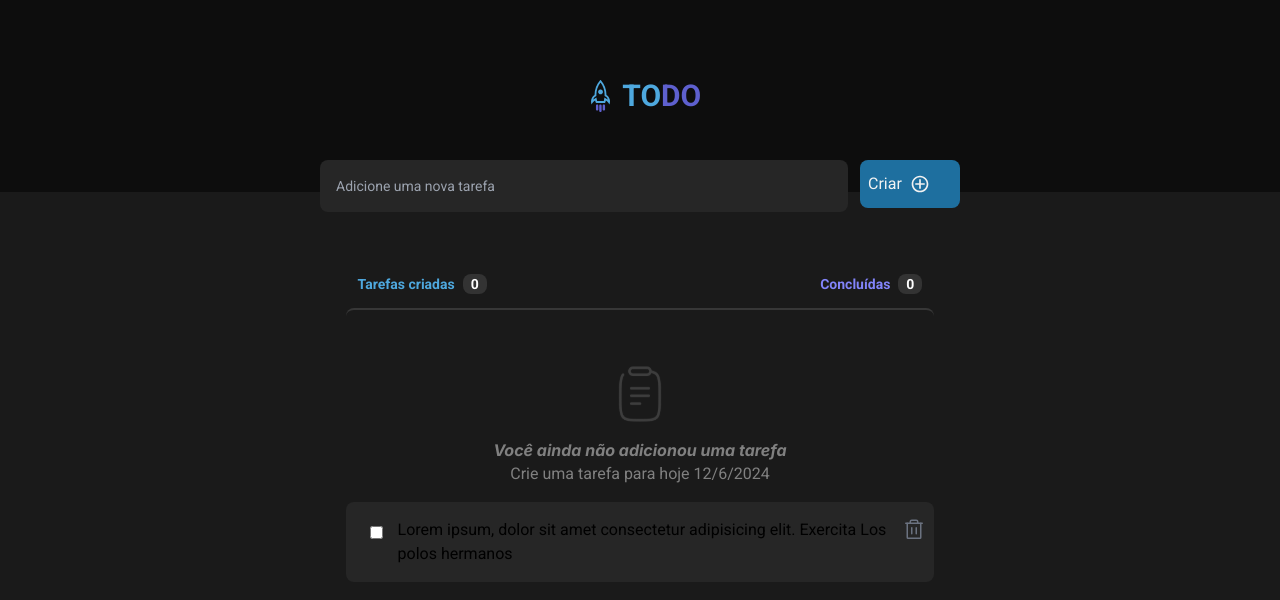
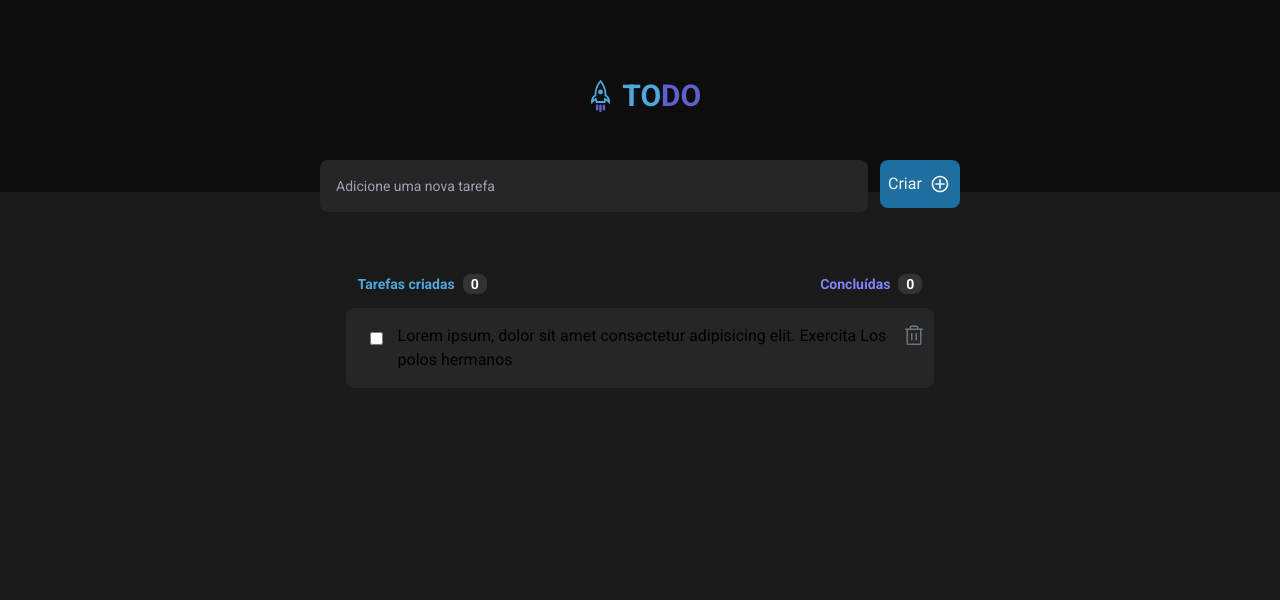
Before and after one commit to YagoB16/to-do-list-ts, a React (Vite) app: page / in a window 1280 px wide. Shown: the top 600 px of the page. Built offline with nearby package versions, Linux system fonts and the light colour scheme.

Commit message:
criação de componente EmptyCell, - Separação de listagem de tasks e menu sem task

```diff
--- a/src/App.tsx
+++ b/src/App.tsx
@@ -1,18 +1,43 @@
+import { useState } from 'react'
 import { Button } from './components/Button'
+import { EmptyCell } from './components/EmptyCell'
 import { Header } from './components/Header'
 import { Input } from './components/Input'
 import { Tasks } from './components/Tasks'
 
 export function App() {
+  const [tasks, setTasks] = useState<string[]>(['adsa'])
+
   return (
     <>
       <Header />
-            <div className='max-w-6xl w-50p -mt-8 grid grid-cols-[2fr_100px] gap-3 items-start mx-auto'>
+      <div className="max-w-6xl w-50p -mt-8 grid grid-cols-[1fr_80px] gap-3 items-start mx-auto">
         <Input />
         <Button />
       </div>
-            <main className='flex justify-center items-center'>
-                <Tasks />
+      <main className="flex justify-center items-center">
+        <div className="w-2/4 pt-16 flex flex-col items-center gap-4">
+          <div className="w-92p h-4 flex gap-2 items-center">
+            <div className="px-1  w-full rounded-lg text-sm flex items-center justify-between gap-1">
+              <div className="text-sm p-1 flex gap-2 items-center">
+                <div className="text-sm font-bold text-[#4EA8DE] text-inter flex gap-2 items-center p-1 ">
+                  <span>Tarefas criadas</span>
+                  <span className="px-2 rounded-lg text-white bg-[#333333]">
+                    0
+                  </span>
+                </div>
+              </div>
+              <div className="text-sm text-[#8284FA] font-bold text-inter p-2 flex gap-2 items-center">
+                <span>Concluídas</span>
+                <span className="px-2 rounded-lg  text-white bg-[#333333]">
+                  0
+                </span>
+              </div>
+            </div>
+          </div>
+
+          {tasks.length > 0 ? <Tasks tasks={tasks} /> : <EmptyCell />}
+        </div>
       </main>
     </>
   )
--- /dev/null
+++ b/src/components/EmptyCell.tsx
@@ -0,0 +1,21 @@
+import Clipboard from '../assets/Clipboard.svg'
+
+export function EmptyCell() {
+  const today = new Date()
+
+  return (
+    <>
+      <div className="w-92p flex flex-col items-center gap-4 rounded-lg bg-transparent border-t-2 border-[#80808048]  ">
+        <div className="pt-14">
+          <img src={Clipboard} alt="" />
+        </div>
+        <div className="text-center text-[#808080]">
+          <p className="text-inter-bold">Você ainda não adicionou uma tarefa</p>
+          <p className="text-inter">
+            Crie uma tarefa para hoje {today.toLocaleDateString()}
+          </p>
+        </div>
+      </div>
+    </>
+  )
+}
--- a/src/components/Tasks.tsx
+++ b/src/components/Tasks.tsx
@@ -1,38 +1,11 @@
-import Clipboard from "../assets/Clipboard.svg";
-import { List } from "./List";
+import { List } from './List'
 
-export function Tasks() {
-    const today = new Date();
-    return (
-        <>
-            <div className='w-2/4 pt-16 flex flex-col items-center gap-4'>
-                <div className="w-92p h-4 flex gap-2 items-center">
-                    <div className="px-1  w-full rounded-lg text-sm flex items-center justify-between gap-1">
-                        <div className="text-sm p-1 flex gap-2 items-center">
-                            <div className="text-sm font-bold text-[#4EA8DE] text-inter flex gap-2 items-center p-1 ">
-                                <span>Tarefas criadas</span>
-                                <span className="px-2 rounded-lg text-white bg-[#333333]">0</span>
-                            </div>
-                        </div>
-                        <div className="text-sm text-[#8284FA] font-bold text-inter p-2 flex gap-2 items-center">
-                            <span>Concluídas</span>
-                            <span className="px-2 rounded-lg  text-white bg-[#333333]">0</span>
-                        </div>
-                    </div>
-                </div>
-                <div className="w-92p flex flex-col items-center gap-4 rounded-lg bg-transparent border-t-2 border-[#80808048]  ">
-                    <div className="pt-14">
-                        <img src={Clipboard} alt="" />
-                    </div>
-                    <div className="text-center text-[#808080]">
-                        <p className="text-inter-bold">Você ainda não adicionou uma tarefa</p>
-                        <p className="text-inter">Crie uma tarefa para hoje {today.toLocaleDateString()}</p>
-                    </div>
-                </div>
-                <List />
-
-            </div>
-        </>
-
-    )
+export function Tasks({ tasks }: { tasks: string[] }) {
+  return (
+    <>
+      {tasks.map((task) => {
+        return <List />
+      })}
+    </>
+  )
 }
```
Lines whose indentation alone changed are shown as unchanged.
